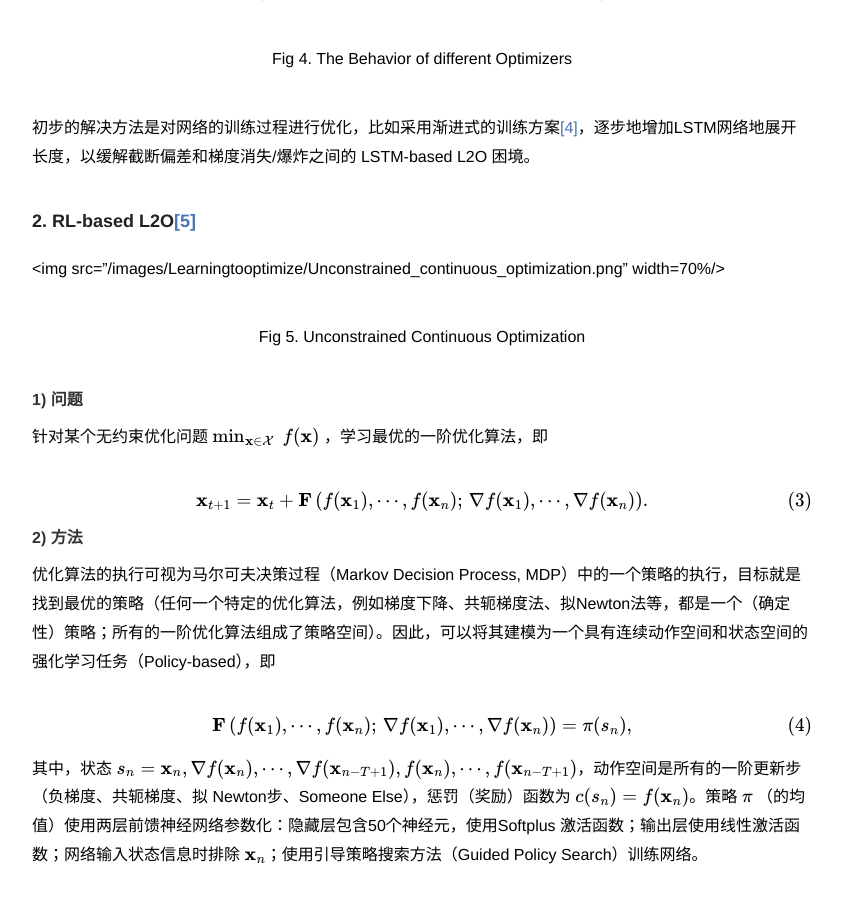
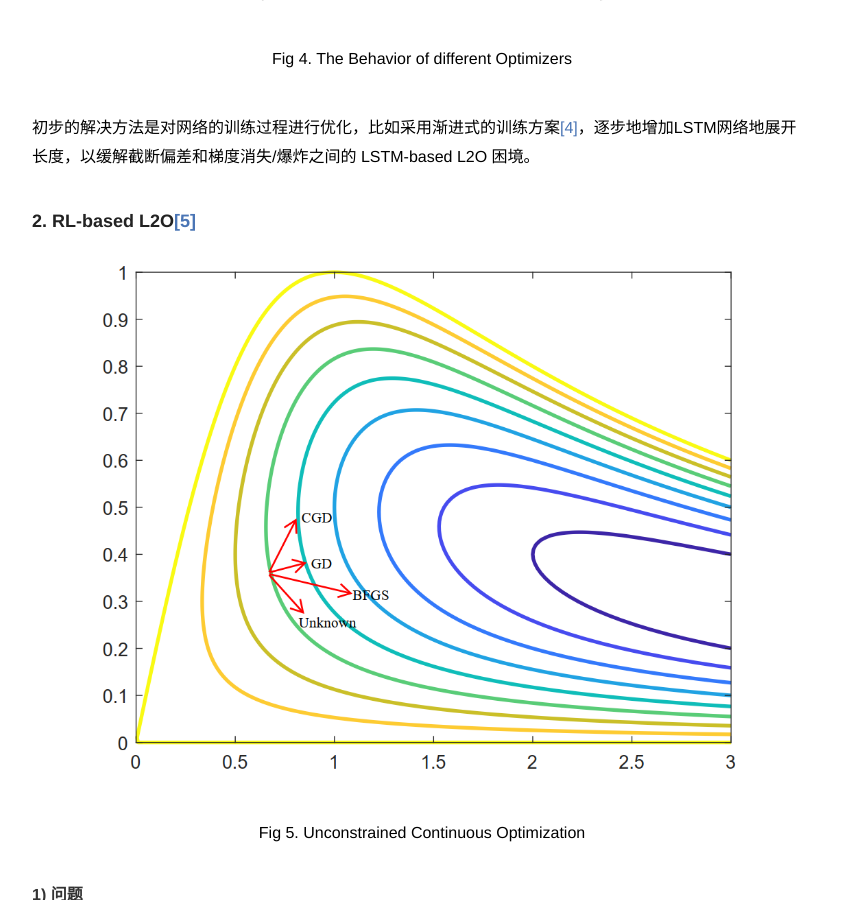
Before and after one commit to jhonhu1994/jhonhu1994.github.io, a Jekyll site: the page built from _posts/2021-06-21-learning-to-optimize.md, in a window 1280 px wide and 900 px high, scrolled down 3345 px. Shown: the whole window, without its empty margins (218-1060 px from the left). Built offline with Jekyll 4.4.1, drawn with Linux system fonts in a browser that asks for light colours; formulas are drawn with MathJax 3.

Commit message:
Update 2021-06-21-learning-to-optimize.md

```diff
--- a/_posts/2021-06-21-learning-to-optimize.md
+++ b/_posts/2021-06-21-learning-to-optimize.md
@@ -56,7 +56,7 @@ LSTM-based L2O 面临的一个主要困境是，受限于深层网络训练的
 
 ### 2. RL-based L2O[<sup>[5]</sup>](#refer-anchor-1)
 
-<img src="/images/Learningtooptimize/Unconstrained_continuous_optimization.png"  width=70%/>
+![LSTM-based L2O](/images/Learningtooptimize/Unconstrained_continuous_optimization.png)
 
 <center><p><font size="3"><em>Fig 5. Unconstrained Continuous Optimization</em></font><br/></p></center>
 
```
